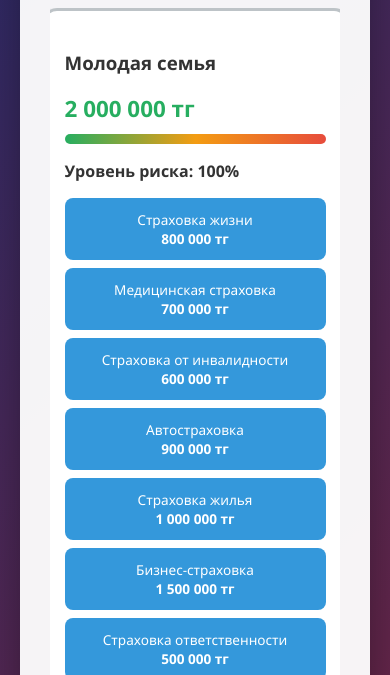
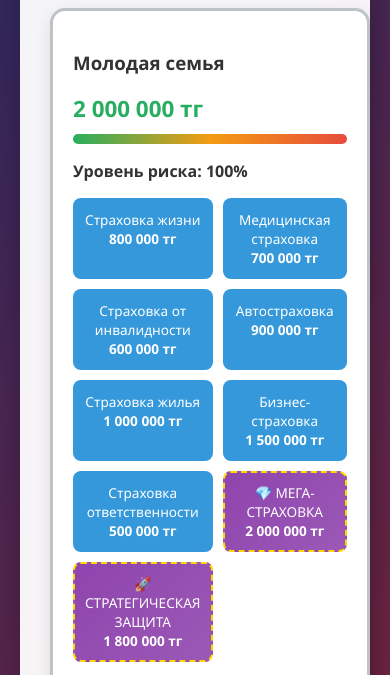
Before and after one commit to Maksat-afk/Minor, a plain HTML site: page financial_bunker.html in a window 390 px wide. Shown: the part 482-1157 px from the top of the page. Drawn offline with Linux system fonts and the light colour scheme.

Commit message:
обновления

```diff
--- a/financial_bunker.html
+++ b/financial_bunker.html
@@ -291,17 +291,10 @@
         }
 
         @media screen and (max-width: 768px) {
-            .teams-grid {
-                display: flex;
-                flex-direction: column;
-                align-items: center;
-                gap: 20px;
-                overflow-y: auto;
-            }
-
-            .team-card {
-                width: 90%;
-                max-width: 400px;
+            .insurance-grid {
+                display: grid !important;
+                grid-template-columns: repeat(2, 1fr) !important;
+                gap: 10px;
             }
         }
     </style>
```
